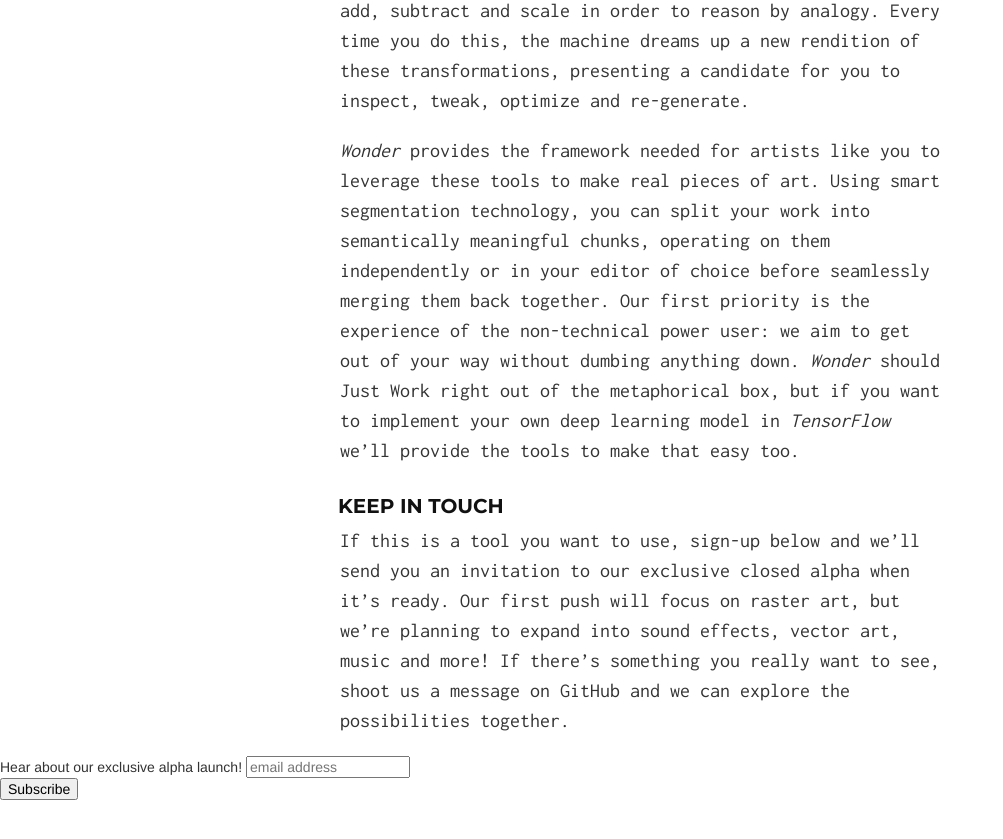
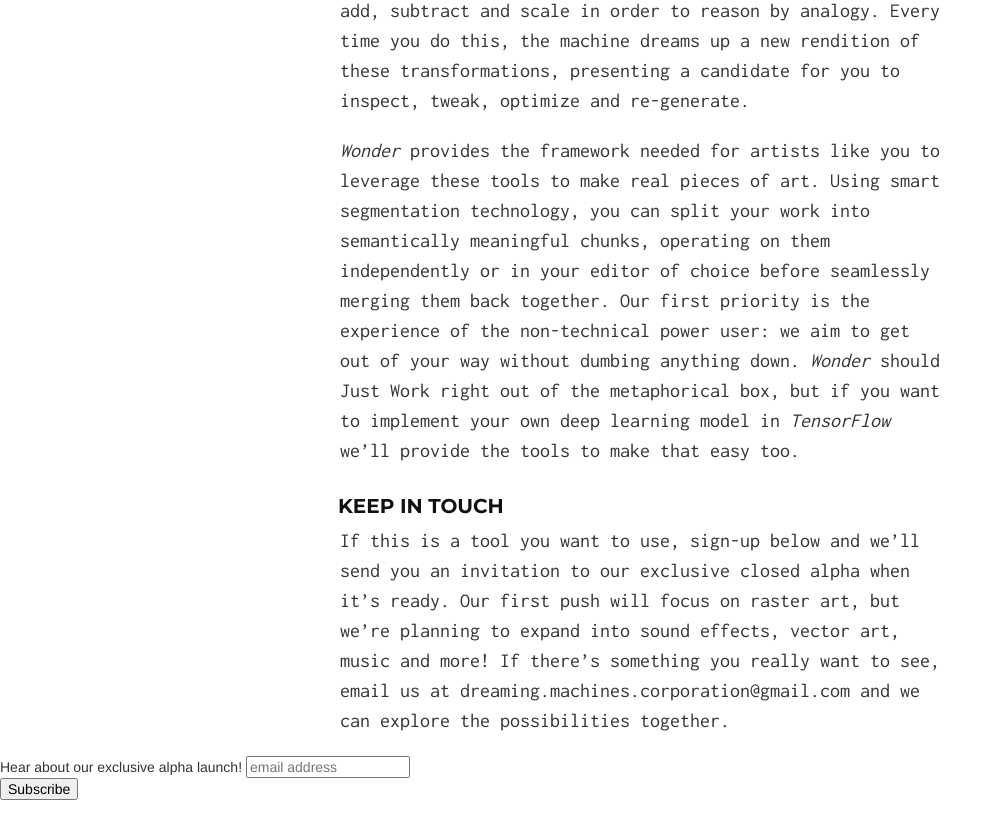
Before and after one commit to DreamingMachines/DreamingMachines.github.io, a Jekyll site: the page built from index.md, in a window 1280 px wide and 900 px high, scrolled down 1214 px. Shown: the top 839 px of the window, without its empty margins (0-1003 px from the left). Built offline with Jekyll 4.4.1, drawn with Linux system fonts in a browser that asks for light colours; comment, search, counter and statistics services are not loaded.

Commit message:
Updated contact method

```diff
--- a/index.md
+++ b/index.md
@@ -29,4 +29,4 @@ Our first priority is the experience of the non-technical power user: we aim to
 
 If this is a tool you want to use, sign-up below and we’ll send you an invitation to our exclusive closed alpha when it's ready.
 Our first push will focus on raster art, but we’re planning to expand into sound effects, vector art, music and more!
-If there’s something you really want to see, shoot us a message on GitHub and we can explore the possibilities together.
+If there’s something you really want to see, email us at dreaming.machines.corporation@gmail.com and we can explore the possibilities together.
```
